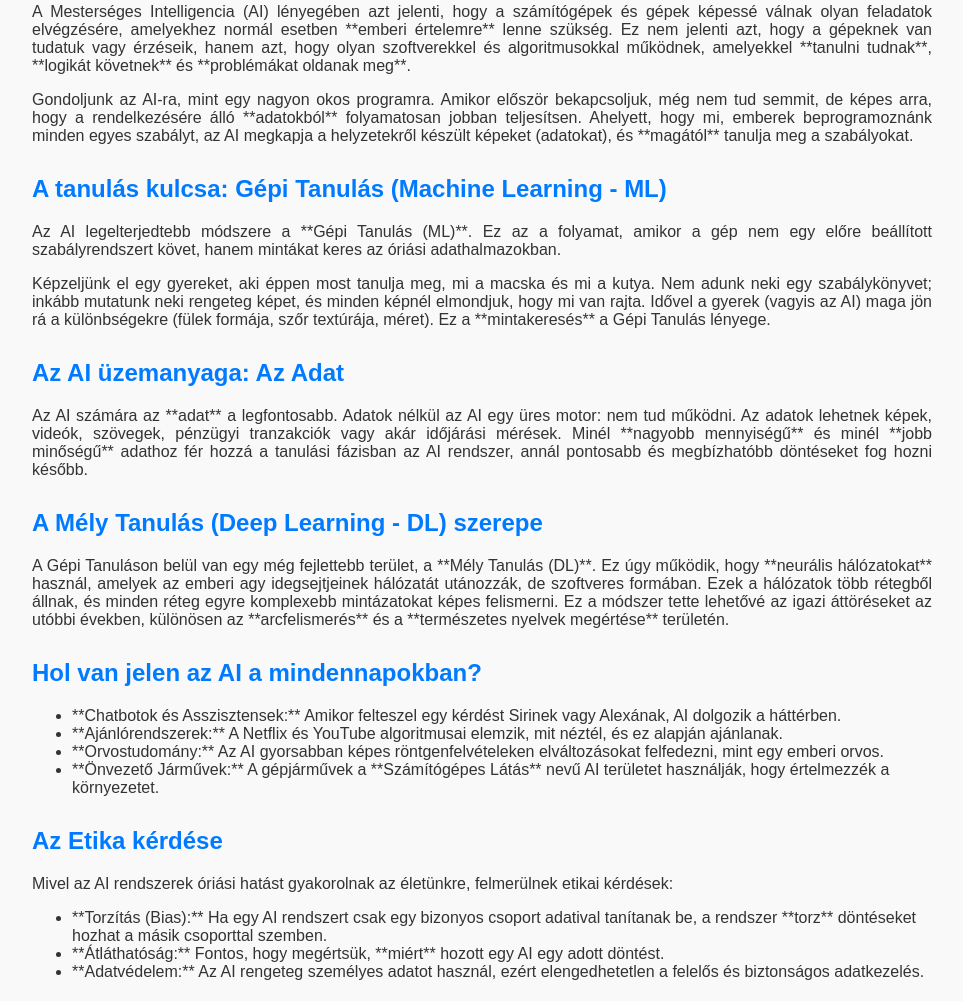
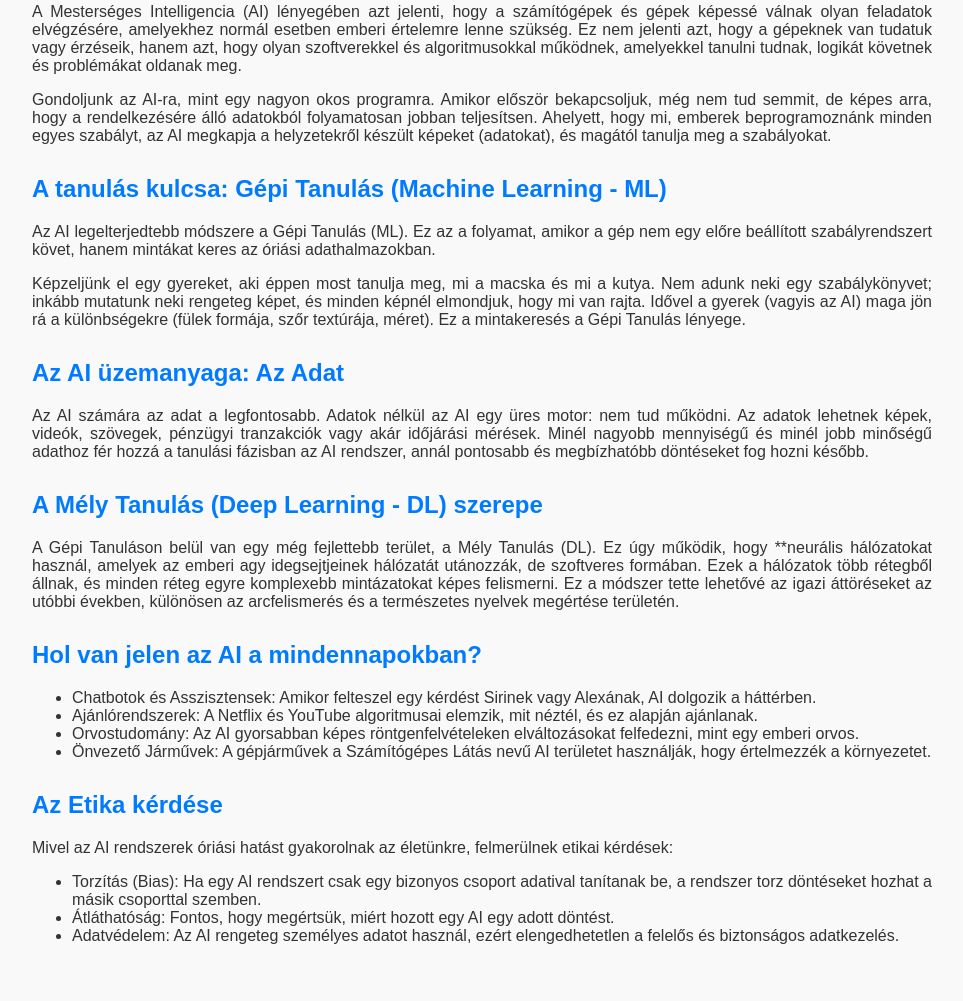
Before and after one commit to somzee-eee/Informatika-vil-ga, a plain HTML site: page inf-nap.html in a window 1280 px wide. Shown: the part 146-1147 px from the top of the page, without its empty margins (158-1121 px from the left). After the commit the page ends 1111 px from the top, so only its background shows below. Drawn offline with Linux system fonts and the light colour scheme.

Commit message:
Update inf-nap.html

```diff
--- a/inf-nap.html
+++ b/inf-nap.html
@@ -3,7 +3,7 @@
 <head>
     <meta charset="UTF-8">
     <meta name="viewport" content="width=device-width, initial-scale=1.0">
-    <title>AI Ismertető</title>
+    <title>AI naojainkban</title>
     <link rel="stylesheet" href="inf-nap.css">
 </head>
 <body>
@@ -11,33 +11,33 @@
     <h1>A Mesterséges Intelligencia (AI) Alapjai</h1>
 
     <h2>Mi az az AI, valójában?</h2>
-    <p>A Mesterséges Intelligencia (AI) lényegében azt jelenti, hogy a számítógépek és gépek képessé válnak olyan feladatok elvégzésére, amelyekhez normál esetben **emberi értelemre** lenne szükség. Ez nem jelenti azt, hogy a gépeknek van tudatuk vagy érzéseik, hanem azt, hogy olyan szoftverekkel és algoritmusokkal működnek, amelyekkel **tanulni tudnak**, **logikát követnek** és **problémákat oldanak meg**.</p>
-    <p>Gondoljunk az AI-ra, mint egy nagyon okos programra. Amikor először bekapcsoljuk, még nem tud semmit, de képes arra, hogy a rendelkezésére álló **adatokból** folyamatosan jobban teljesítsen. Ahelyett, hogy mi, emberek beprogramoznánk minden egyes szabályt, az AI megkapja a helyzetekről készült képeket (adatokat), és **magától** tanulja meg a szabályokat.</p>
+    <p>A Mesterséges Intelligencia (AI) lényegében azt jelenti, hogy a számítógépek és gépek képessé válnak olyan feladatok elvégzésére, amelyekhez normál esetben emberi értelemre lenne szükség. Ez nem jelenti azt, hogy a gépeknek van tudatuk vagy érzéseik, hanem azt, hogy olyan szoftverekkel és algoritmusokkal működnek, amelyekkel tanulni tudnak, logikát követnek és problémákat oldanak meg.</p>
+    <p>Gondoljunk az AI-ra, mint egy nagyon okos programra. Amikor először bekapcsoljuk, még nem tud semmit, de képes arra, hogy a rendelkezésére álló adatokból folyamatosan jobban teljesítsen. Ahelyett, hogy mi, emberek beprogramoznánk minden egyes szabályt, az AI megkapja a helyzetekről készült képeket (adatokat), és magától tanulja meg a szabályokat.</p>
 
     <h2>A tanulás kulcsa: Gépi Tanulás (Machine Learning - ML)</h2>
-    <p>Az AI legelterjedtebb módszere a **Gépi Tanulás (ML)**. Ez az a folyamat, amikor a gép nem egy előre beállított szabályrendszert követ, hanem mintákat keres az óriási adathalmazokban.</p>
-    <p>Képzeljünk el egy gyereket, aki éppen most tanulja meg, mi a macska és mi a kutya. Nem adunk neki egy szabálykönyvet; inkább mutatunk neki rengeteg képet, és minden képnél elmondjuk, hogy mi van rajta. Idővel a gyerek (vagyis az AI) maga jön rá a különbségekre (fülek formája, szőr textúrája, méret). Ez a **mintakeresés** a Gépi Tanulás lényege.</p>
+    <p>Az AI legelterjedtebb módszere a Gépi Tanulás (ML). Ez az a folyamat, amikor a gép nem egy előre beállított szabályrendszert követ, hanem mintákat keres az óriási adathalmazokban.</p>
+    <p>Képzeljünk el egy gyereket, aki éppen most tanulja meg, mi a macska és mi a kutya. Nem adunk neki egy szabálykönyvet; inkább mutatunk neki rengeteg képet, és minden képnél elmondjuk, hogy mi van rajta. Idővel a gyerek (vagyis az AI) maga jön rá a különbségekre (fülek formája, szőr textúrája, méret). Ez a mintakeresés a Gépi Tanulás lényege.</p>
 
     <h2>Az AI üzemanyaga: Az Adat</h2>
-    <p>Az AI számára az **adat** a legfontosabb. Adatok nélkül az AI egy üres motor: nem tud működni. Az adatok lehetnek képek, videók, szövegek, pénzügyi tranzakciók vagy akár időjárási mérések. Minél **nagyobb mennyiségű** és minél **jobb minőségű** adathoz fér hozzá a tanulási fázisban az AI rendszer, annál pontosabb és megbízhatóbb döntéseket fog hozni később.</p>
+    <p>Az AI számára az adat a legfontosabb. Adatok nélkül az AI egy üres motor: nem tud működni. Az adatok lehetnek képek, videók, szövegek, pénzügyi tranzakciók vagy akár időjárási mérések. Minél nagyobb mennyiségű és minél jobb minőségű adathoz fér hozzá a tanulási fázisban az AI rendszer, annál pontosabb és megbízhatóbb döntéseket fog hozni később.</p>
 
     <h2>A Mély Tanulás (Deep Learning - DL) szerepe</h2>
-    <p>A Gépi Tanuláson belül van egy még fejlettebb terület, a **Mély Tanulás (DL)**. Ez úgy működik, hogy **neurális hálózatokat** használ, amelyek az emberi agy idegsejtjeinek hálózatát utánozzák, de szoftveres formában. Ezek a hálózatok több rétegből állnak, és minden réteg egyre komplexebb mintázatokat képes felismerni. Ez a módszer tette lehetővé az igazi áttöréseket az utóbbi években, különösen az **arcfelismerés** és a **természetes nyelvek megértése** területén.</p>
+    <p>A Gépi Tanuláson belül van egy még fejlettebb terület, a Mély Tanulás (DL). Ez úgy működik, hogy **neurális hálózatokat használ, amelyek az emberi agy idegsejtjeinek hálózatát utánozzák, de szoftveres formában. Ezek a hálózatok több rétegből állnak, és minden réteg egyre komplexebb mintázatokat képes felismerni. Ez a módszer tette lehetővé az igazi áttöréseket az utóbbi években, különösen az arcfelismerés és a természetes nyelvek megértése területén.</p>
 
     <h2>Hol van jelen az AI a mindennapokban?</h2>
     <ul>
-        <li>**Chatbotok és Asszisztensek:** Amikor felteszel egy kérdést Sirinek vagy Alexának, AI dolgozik a háttérben.</li>
-        <li>**Ajánlórendszerek:** A Netflix és YouTube algoritmusai elemzik, mit néztél, és ez alapján ajánlanak.</li>
-        <li>**Orvostudomány:** Az AI gyorsabban képes röntgenfelvételeken elváltozásokat felfedezni, mint egy emberi orvos.</li>
-        <li>**Önvezető Járművek:** A gépjárművek a **Számítógépes Látás** nevű AI területet használják, hogy értelmezzék a környezetet.</li>
+        <li>Chatbotok és Asszisztensek: Amikor felteszel egy kérdést Sirinek vagy Alexának, AI dolgozik a háttérben.</li>
+        <li>Ajánlórendszerek: A Netflix és YouTube algoritmusai elemzik, mit néztél, és ez alapján ajánlanak.</li>
+        <li>Orvostudomány: Az AI gyorsabban képes röntgenfelvételeken elváltozásokat felfedezni, mint egy emberi orvos.</li>
+        <li>Önvezető Járművek: A gépjárművek a Számítógépes Látás nevű AI területet használják, hogy értelmezzék a környezetet.</li>
     </ul>
 
     <h2>Az Etika kérdése</h2>
     <p>Mivel az AI rendszerek óriási hatást gyakorolnak az életünkre, felmerülnek etikai kérdések:</p>
     <ul>
-        <li>**Torzítás (Bias):** Ha egy AI rendszert csak egy bizonyos csoport adatival tanítanak be, a rendszer **torz** döntéseket hozhat a másik csoporttal szemben.</li>
-        <li>**Átláthatóság:** Fontos, hogy megértsük, **miért** hozott egy AI egy adott döntést.</li>
-        <li>**Adatvédelem:** Az AI rengeteg személyes adatot használ, ezért elengedhetetlen a felelős és biztonságos adatkezelés.</li>
+        <li>Torzítás (Bias): Ha egy AI rendszert csak egy bizonyos csoport adatival tanítanak be, a rendszer torz döntéseket hozhat a másik csoporttal szemben.</li>
+        <li>Átláthatóság: Fontos, hogy megértsük, miért hozott egy AI egy adott döntést.</li>
+        <li>Adatvédelem: Az AI rengeteg személyes adatot használ, ezért elengedhetetlen a felelős és biztonságos adatkezelés.</li>
     </ul>
 
 </body>
```
